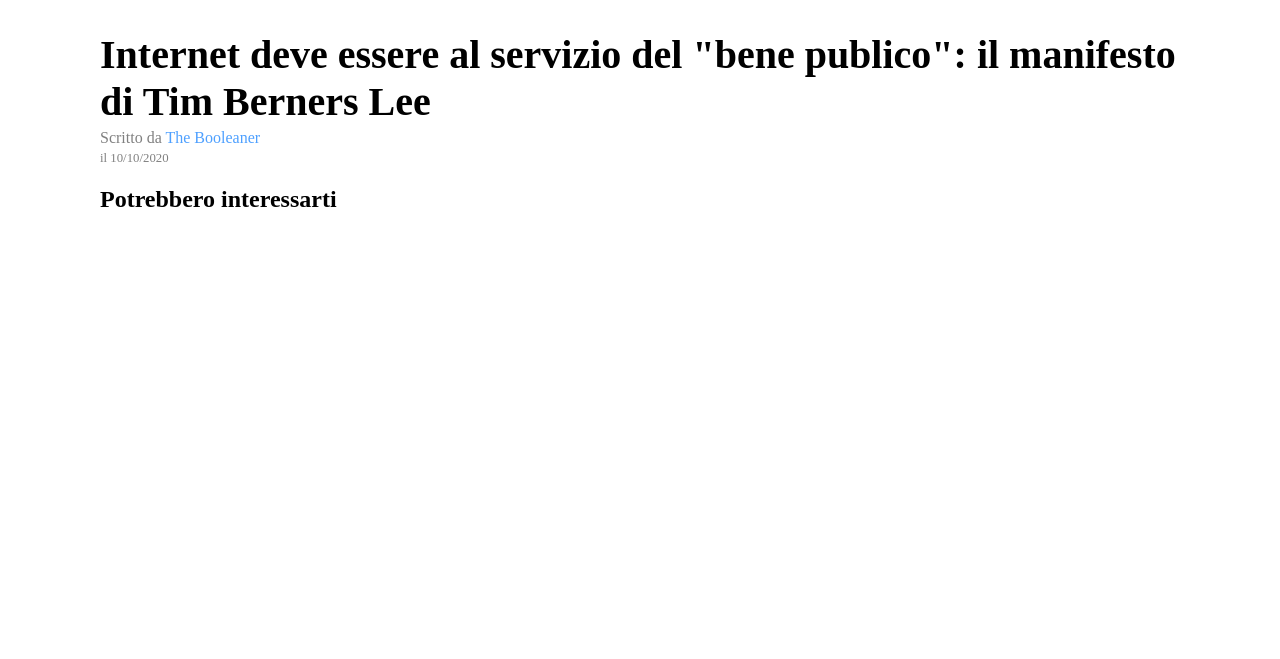
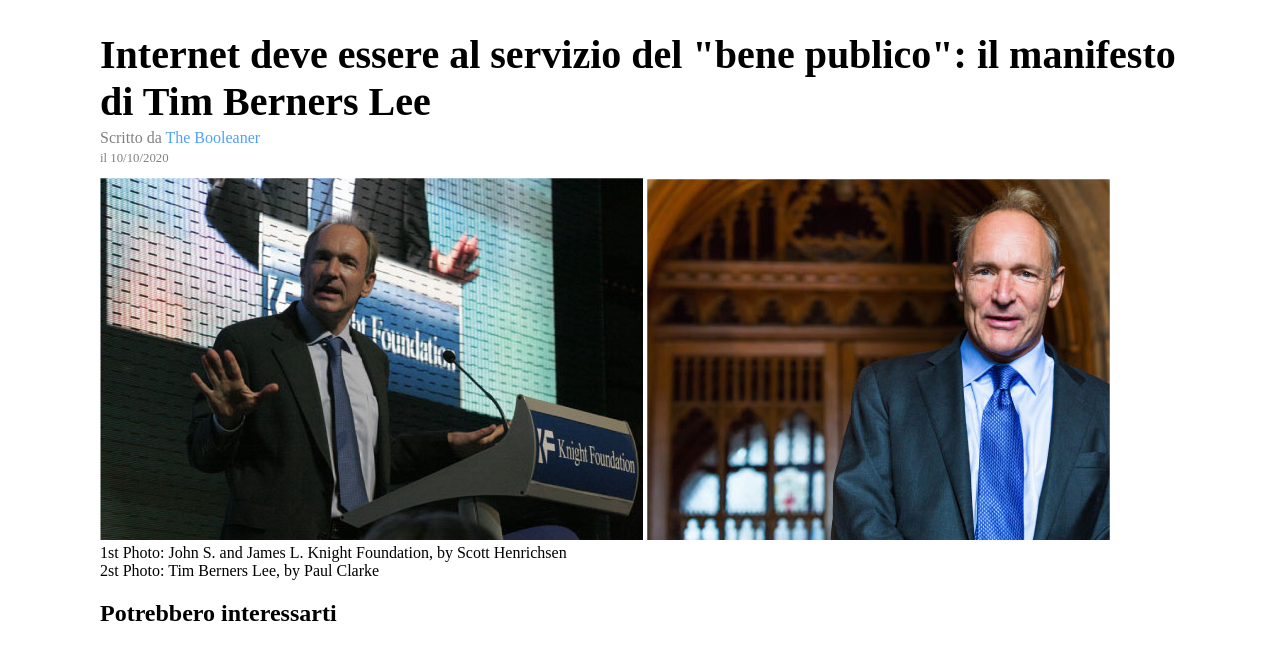
Before and after one commit to l3onWD/html-css-booleaner, a plain HTML site: page index.html in a window 1280 px wide. Shown: the part 105-764 px from the top of the page. Drawn offline with Linux system fonts and the light colour scheme.

Commit message:
added images and captions

```diff
--- a/index.html
+++ b/index.html
@@ -40,7 +40,12 @@
 
                     <!-- Immagini -->
                     <figure>
-
+                        <img src="img/tim-1.jpg" alt="Tim Berners Lee 1">
+                        <img src="img/tim-2.jpg" alt="Tim Berners Lee 2">
+                        <figcaption>
+                            1st Photo: John S. and James L. Knight Foundation, by Scott Henrichsen <br>
+                            2st Photo: Tim Berners Lee, by Paul Clarke
+                        </figcaption>
                     </figure>
 
                     <!-- Contenuto -->
```
